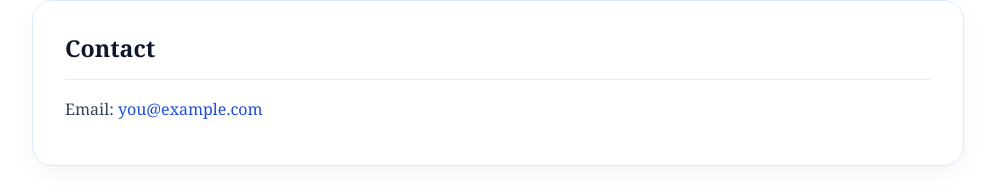
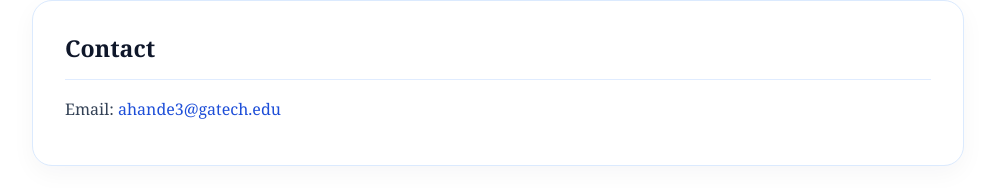
Before and after one commit to anandvhande/my-portfolio, a Next.js app: page / in a window 1280 px wide. Shown: the part 1143-1331 px from the top of the page, without its empty margins (142-1137 px from the left). Built offline with nearby package versions, Linux system fonts and the light colour scheme.

Commit message:
remove animation

```diff
--- a/app/page.tsx
+++ b/app/page.tsx
@@ -87,7 +87,7 @@ export default function Home() {
           <p style={styles.paragraph}>
             Email:{" "}
             <a href="ahande3@gatech.edu" style={styles.link}>
-              you@example.com
+              ahande3@gatech.edu
             </a>
           </p>
         </section>
```
